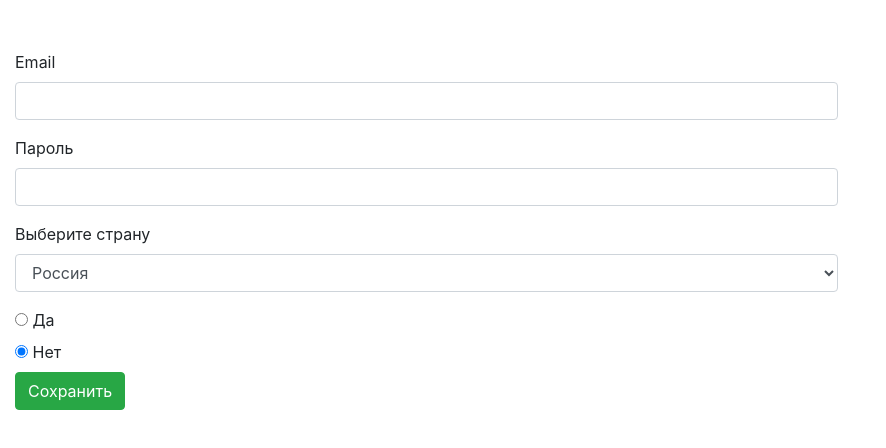
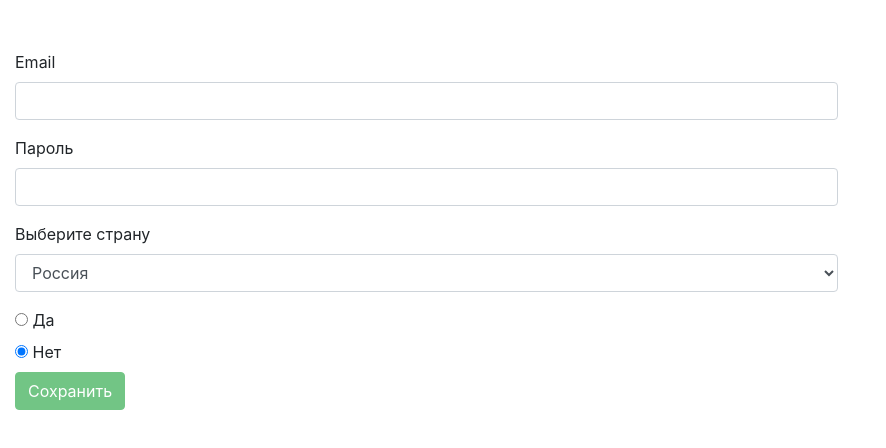
Before and after one commit to academind-345590/ng-theory, an Angular app: page / in a window 1280 px wide. Shown: the top 448 px of the page, without its empty margins (0-886 px from the left). Built offline with nearby package versions, Linux system fonts and the light colour scheme.

Commit message:
form: reactive: validates

```diff
--- /dev/null
+++ b/src/app/app.component.css
@@ -0,0 +1,3 @@
+.err {
+  border: 3px solid red;
+}
--- a/src/app/app.component.html
+++ b/src/app/app.component.html
@@ -3,11 +3,13 @@
 
     <div class="form-group">
       <label>Email</label>
-      <input type="text" class="form-control" formControlName="email">
+      <input type="text" class="form-control" formControlName="email" [ngClass]="{'err': form.get('email').invalid && form.get('email').touched}">
+      <p *ngIf="form.get('email').invalid && form.get('email').touched">Введите корректный Email</p>
     </div>
     <div class="form-group">
       <label>Пароль</label>
-      <input type="password" class="form-control" formControlName="pass">
+      <input type="password" class="form-control" formControlName="pass" [ngClass]="{'err': form.get('pass').invalid && form.get('pass').touched}">
+      <p *ngIf="form.get('pass').invalid && form.get('pass').touched">Пароль не должен быть пустым</p>
     </div>
     <div class="form-group">
       <label>Выберите страну</label>
@@ -27,7 +29,11 @@
         > {{ans.text}}
       </label>
     </div>
-    <button class="btn btn-success" type="submit">Сохранить</button>
+    <button
+      class="btn btn-success"
+      type="submit"
+      [disabled]="form.invalid"
+    >Сохранить</button>
 
   </form>
 </div>
--- a/src/app/app.component.ts
+++ b/src/app/app.component.ts
@@ -1,10 +1,11 @@
 import { Component, OnInit } from '@angular/core';
-import { FormGroup, FormControl } from '@angular/forms';
+import { FormGroup, FormControl, Validators } from '@angular/forms';
 
 
 @Component({
   selector: 'app-root',
-  templateUrl: './app.component.html'
+  templateUrl: './app.component.html',
+  styleUrls: ['./app.component.css']
 })
 export class AppComponent implements OnInit{
 
@@ -20,8 +21,8 @@ export class AppComponent implements OnInit{
 
   ngOnInit() {
     this.form = new FormGroup({
-      email: new FormControl(''),
-      pass: new FormControl(''),
+      email: new FormControl('', [Validators.required, Validators.email]),
+      pass: new FormControl('', Validators.required),
       country: new FormControl('ru'),
       answer: new FormControl('no')
     });
```
